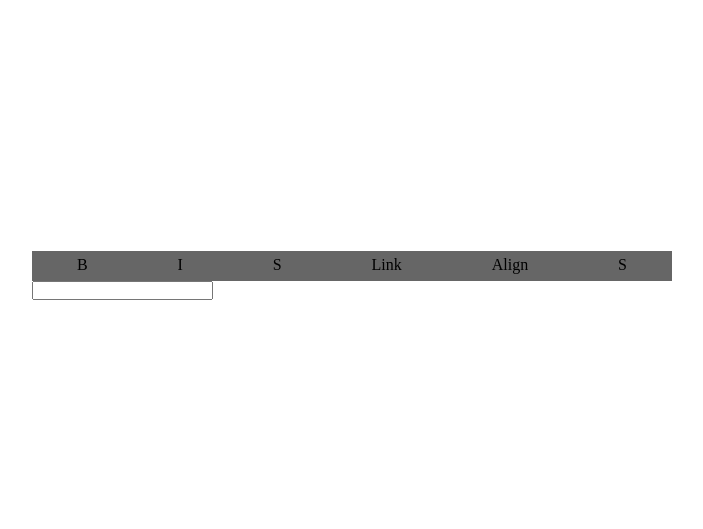
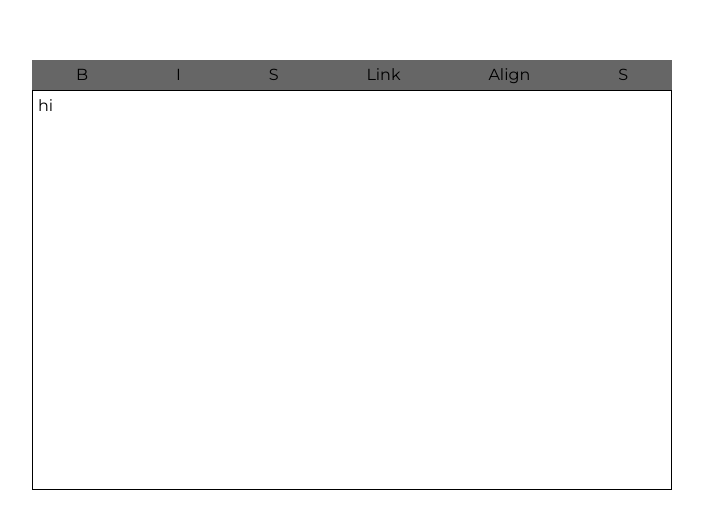
Before and after one commit to pferreirafabricio/js-text-editor, a plain HTML site: page index.html in a window 1280 px wide. Shown: the part 125-654 px from the top of the page, without its empty margins (288-991 px from the left). Drawn offline with Linux system fonts and the light colour scheme.

Commit message:
Estilo do input de texto adicionado

```diff
--- a/index.html
+++ b/index.html
@@ -25,7 +25,7 @@
                 </ul>
             </div>
             <div class="inputText">
-               <input type="text"/>
+               <div contenteditable="true">hi</div>
             </div>
         </form>
     </main>
--- a/styles.css
+++ b/styles.css
@@ -1,3 +1,5 @@
+@import url('https://fonts.googleapis.com/css?family=Montserrat:400,700,900&display=swap');
+
 * {
     margin: 0;
     padding: 0;
@@ -6,6 +8,7 @@
 }
 
 html, body, #main {
+    font-family: Montserrat;
     height: 100%;
 }
 
@@ -38,6 +41,9 @@ html, body, #main {
     cursor: pointer;
 }
 
-#main .formText .inputText {
-
+#main .formText .inputText div{
+    border: 1px solid #000;
+    height: 50%;
+    width: 100%;
+    padding: 5px;
 }
```
Also changed, not shown: 1 other file.
